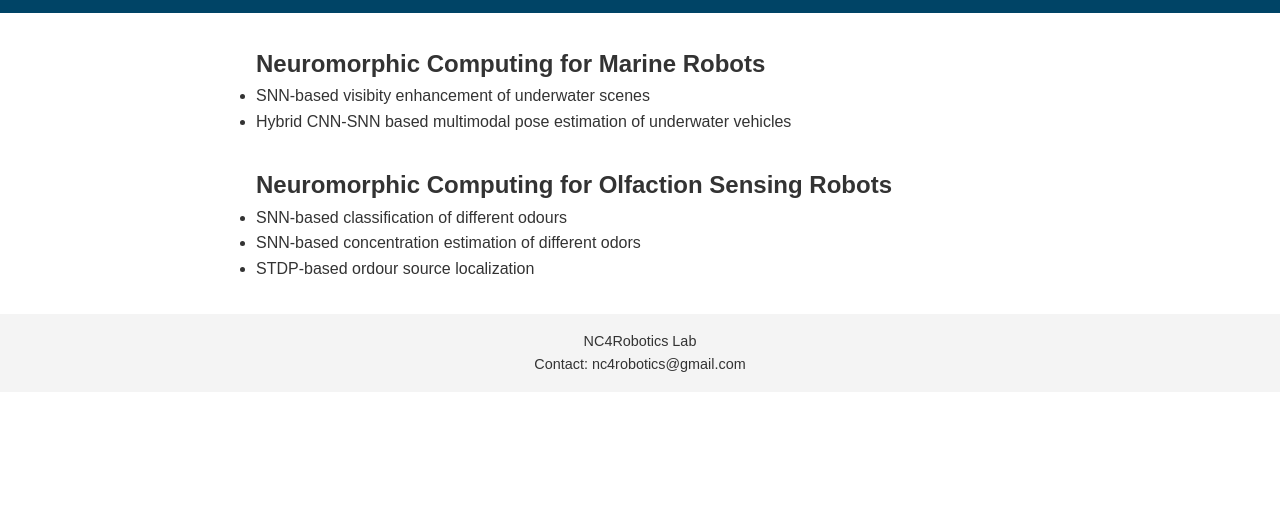
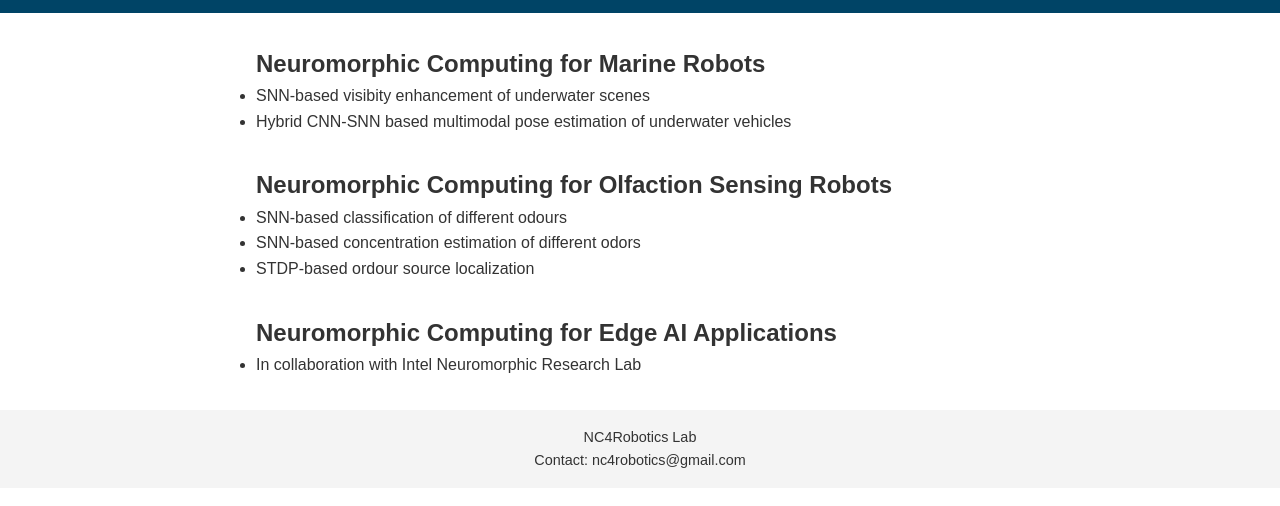
Before and after one commit to NC4Robotics-Lab/nc4robotics-lab.github.io, a plain HTML site: page research.html in a window 1280 px wide. Shown: the part 104-610 px from the top of the page. Drawn offline with Linux system fonts and the light colour scheme.

Commit message:
Update research.html

```diff
--- a/research.html
+++ b/research.html
@@ -39,6 +39,14 @@
     </ul>
   </main>
 
+<main>
+    <h2>Neuromorphic Computing for Edge AI Applications</h2>
+    <ul>
+      <li>In collaboration with Intel Neuromorphic Research Lab</li>
+      <!-- …etc… -->
+    </ul>
+  </main>
+
 <footer>
     <p> NC4Robotics Lab </p>
     <p> Contact: nc4robotics@gmail.com </p>
```
